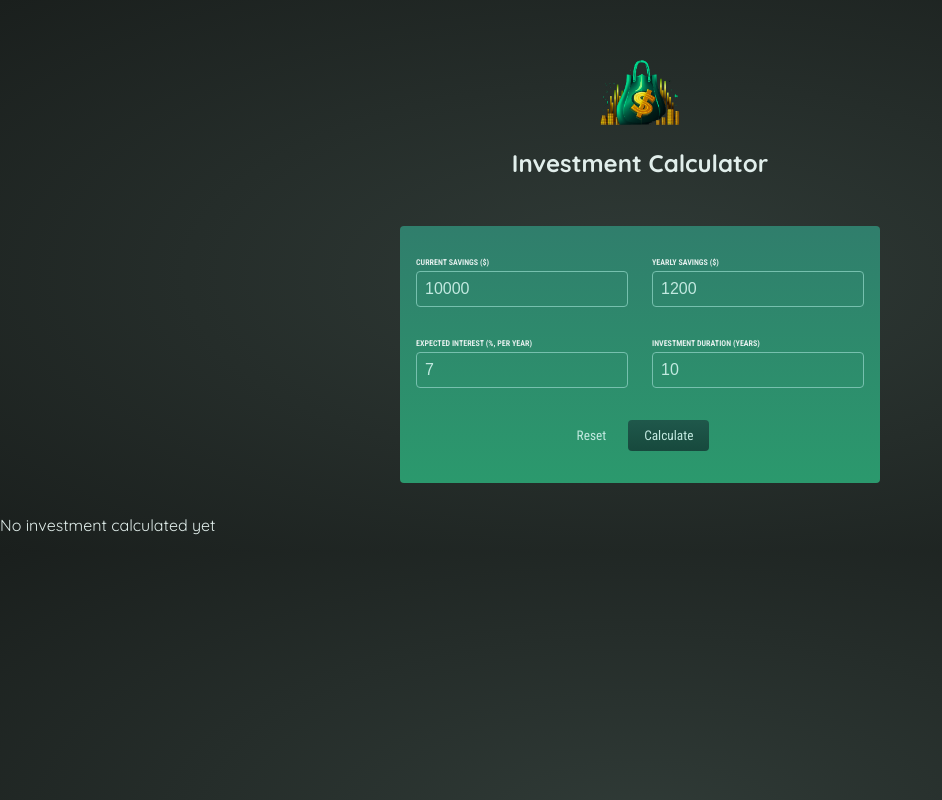
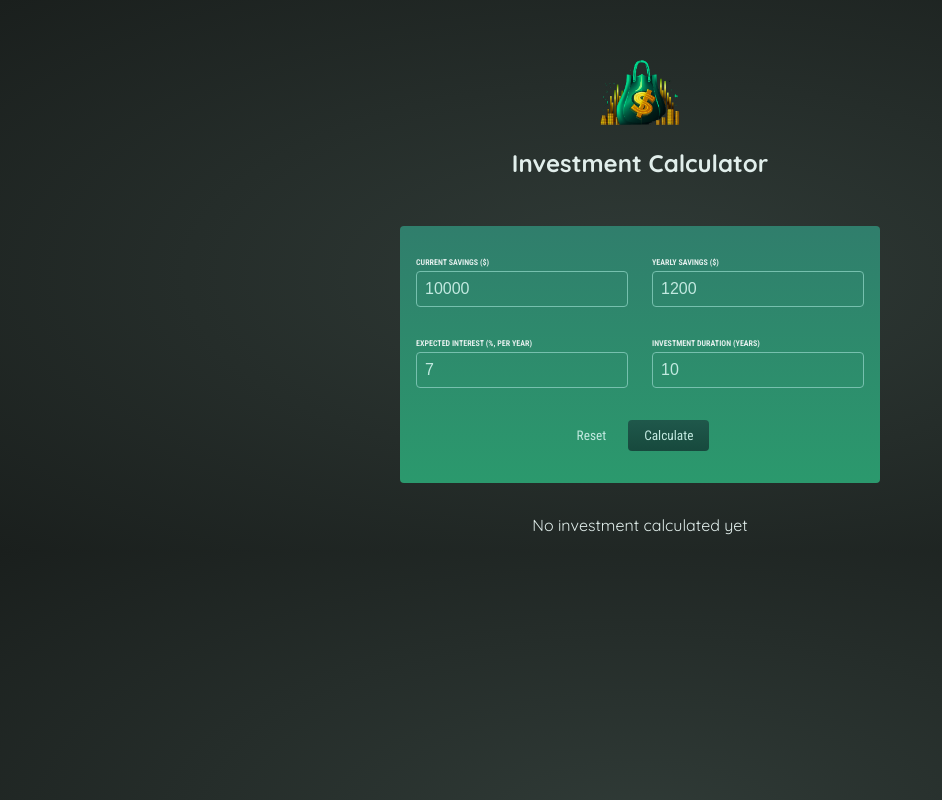
Before and after one commit to codesgoodman/Investment-calculator, a React (Create React App) app: page / in a window 1280 px wide. Shown: the whole page, without its empty margins (0-942 px from the left). Built offline with nearby package versions, Linux system fonts and the light colour scheme.

Commit message:
align fallback sentence centre

```diff
--- a/src/App.js
+++ b/src/App.js
@@ -37,7 +37,9 @@ function App() {
 
       <UserInput onCalculate={calculateHandler} />
 
-      {!userInput && <p>No investment calculated yet</p>}
+      {!userInput && (
+        <p style={{ textAlign: "center" }}>No investment calculated yet</p>
+      )}
       {userInput && (
         <ResultsTable
           data={yearlyData}
```
